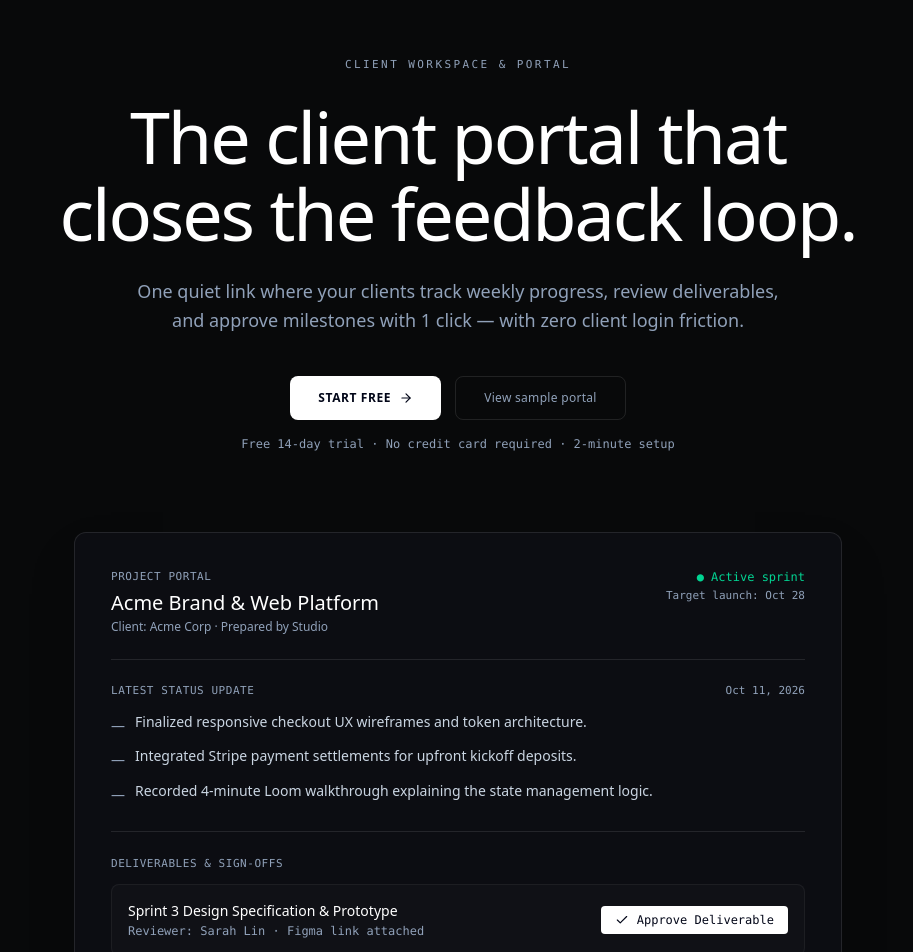
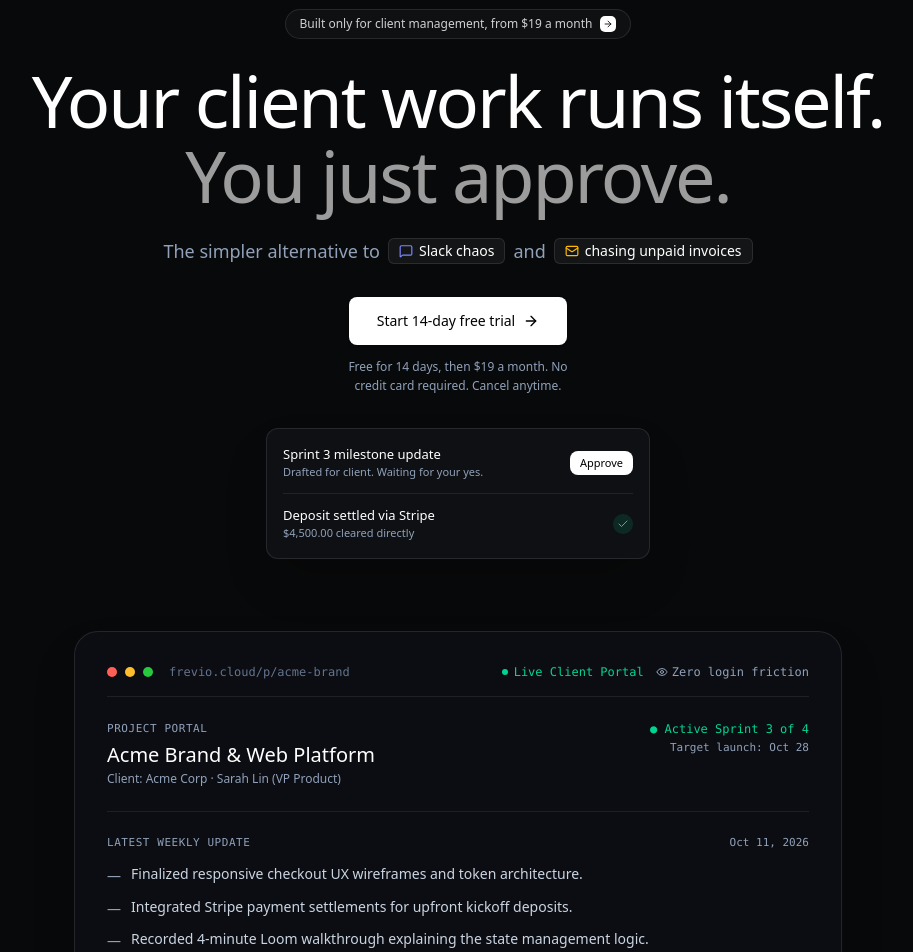
Before and after one commit to jaysisharma/ClentPulse, a Next.js app: page / in a window 1280 px wide. Shown: the part 120-1072 px from the top of the page, without its empty margins (182-1095 px from the left). Built offline with nearby package versions, Linux system fonts and the light colour scheme; no server answers.

Commit message:
feat(hero): align hero with overads.io layout, micro-approval card, and typography

```diff
--- a/src/components/landing/frevio-hero.tsx
+++ b/src/components/landing/frevio-hero.tsx
@@ -2,62 +2,129 @@
 
 import React, { useState } from 'react'
 import Link from 'next/link'
-import { ArrowRight, Check } from 'lucide-react'
+import {
+  ArrowRight, Check, MessageSquare, Mail,
+  CreditCard, Eye, Layers, Sparkles
+} from 'lucide-react'
 
 interface HeroProps {
   signupHref: string
 }
 
 export function FrevioHero({ signupHref }: HeroProps) {
-  const [approved, setApproved] = useState(false)
+  const [approvedQuick, setApprovedQuick] = useState(false)
+  const [approvedDeliverable, setApprovedDeliverable] = useState(false)
 
   return (
-    <section className="relative pt-20 pb-24 md:pt-28 md:pb-36 bg-[#08090A] text-[#F3F4F6]">
-      <div className="max-w-5xl mx-auto px-4 sm:px-6 lg:px-8 text-center">
+    <section className="px-4 pt-12 pb-20 sm:px-6 md:pt-16 md:pb-28 bg-[#08090A] text-[#F3F4F6]">
+      <div className="mx-auto flex max-w-4xl flex-col items-center gap-6 text-center">
 
-        {/* Quiet Mono Category Header */}
-        <div className="text-[11px] font-mono uppercase tracking-[0.22em] text-slate-400 mb-6">
-          Client Workspace & Portal
+        {/* ── 01. Overads Signature Top Pill ── */}
+        <Link
+          href="#pricing"
+          className="inline-flex items-center gap-2 rounded-full border border-white/10 bg-white/[0.03] px-3.5 py-1.5 text-xs text-white/80 hover:text-white transition-colors"
+        >
+          <span>Built only for client management, from $19 a month</span>
+          <span aria-hidden="true" className="grid size-4 place-items-center rounded-[5px] bg-white text-black">
+            <ArrowRight className="size-2.5 text-black" />
+          </span>
+        </Link>
+
+        {/* ── 02. Overads Signature Headline ── */}
+        <h1 className="text-balance font-heading text-[2.5rem] sm:text-6xl md:text-7xl font-light leading-[1.04] tracking-[-0.03em] text-white">
+          Your client work runs itself.{' '}
+          <span className="block text-white/60">You just approve.</span>
+        </h1>
+
+        {/* ── 03. Overads Subtitle with Inline Comparison Tags ── */}
+        <p className="flex flex-wrap items-center justify-center gap-x-2 gap-y-2 text-base md:text-lg text-slate-400 max-w-2xl text-balance">
+          <span>The simpler alternative to</span>
+          <span className="inline-flex items-center gap-1.5 rounded-md bg-white/[0.05] border border-white/10 px-2.5 py-0.5 text-sm font-medium text-white">
+            <MessageSquare className="size-3.5 text-indigo-400" />
+            Slack chaos
+          </span>
+          <span>and</span>
+          <span className="inline-flex items-center gap-1.5 rounded-md bg-white/[0.05] border border-white/10 px-2.5 py-0.5 text-sm font-medium text-white">
+            <Mail className="size-3.5 text-amber-400" />
+            chasing unpaid invoices
+          </span>
+        </p>
+
+        {/* ── 04. Overads CTA Block ── */}
+        <div className="flex flex-col items-center gap-3 pt-2">
+          <Link
+            href={signupHref}
+            className="inline-flex h-12 items-center justify-center gap-2 rounded-lg bg-white px-7 text-sm font-medium text-black transition-colors hover:bg-white/90 shadow-sm cursor-pointer"
+          >
+            <span>Start 14-day free trial</span>
+            <ArrowRight className="size-4" />
+          </Link>
+          <p className="max-w-sm text-balance text-xs leading-relaxed text-slate-400">
+            Free for 14 days, then $19 a month. No credit card required. Cancel anytime.
+          </p>
         </div>
 
-        {/* Monumental, Restrained Headline */}
-        <h1 className="text-4xl sm:text-6xl md:text-7xl font-normal tracking-[-0.03em] text-white leading-[1.08] max-w-4xl mx-auto text-balance">
-          The client portal that closes the feedback loop.
-        </h1>
+        {/* ── 05. Overads Signature Micro-Approval Card ── */}
+        <div className="mx-auto mt-2 max-w-sm w-full rounded-xl border border-white/10 bg-[#0E1013] p-4 text-left shadow-2xl">
+          <div className="flex items-center justify-between gap-3">
+            <div className="min-w-0">
+              <p className="truncate text-[13px] font-medium text-white">Sprint 3 milestone update</p>
+              <p className="text-[11px] text-slate-400">Drafted for client. Waiting for your yes.</p>
+            </div>
+            <button
+              type="button"
+              onClick={() => setApprovedQuick(!approvedQuick)}
+              className={`shrink-0 rounded-[8px] px-2.5 py-1 text-[11px] font-medium transition-colors cursor-pointer ${
+                approvedQuick
+                  ? 'bg-emerald-500/15 text-emerald-400 border border-emerald-500/30'
+                  : 'bg-white text-black hover:bg-white/90'
+              }`}
+            >
+              {approvedQuick ? 'Approved' : 'Approve'}
+            </button>
+          </div>
 
-        {/* Quiet Subtitle */}
-        <p className="mt-6 text-base sm:text-lg text-slate-400 font-normal max-w-2xl mx-auto leading-relaxed text-balance">
-          One quiet link where your clients track weekly progress, review deliverables, and approve milestones with 1 click — with zero client login friction.
-        </p>
+          <div className="my-3 h-px bg-white/[0.08]" />
 
-        {/* Direct, Minimal Action Row */}
-        <div className="mt-8 sm:mt-10 flex flex-col sm:flex-row items-center justify-center gap-3.5">
-          <Link
-            href={signupHref}
-            className="w-full sm:w-auto inline-flex items-center justify-center gap-2 rounded-lg bg-white text-slate-950 hover:bg-slate-100 h-11 px-7 text-xs font-semibold uppercase tracking-wider transition-all"
-          >
-            <span>Start Free</span>
-            <ArrowRight className="w-3.5 h-3.5" />
-          </Link>
-
-          <Link
-            href="#sandbox"
-            className="w-full sm:w-auto inline-flex items-center justify-center gap-2 rounded-lg bg-transparent hover:bg-white/5 text-slate-400 hover:text-white border border-white/10 h-11 px-7 text-xs font-medium tracking-wide transition-all"
-          >
-            <span>View sample portal</span>
-          </Link>
+          <div className="flex items-center justify-between gap-3">
+            <div className="min-w-0">
+              <p className="truncate text-[13px] font-medium text-white">Deposit settled via Stripe</p>
+              <p className="text-[11px] text-slate-400">$4,500.00 cleared directly</p>
+            </div>
+            <div className="size-5 rounded-full bg-emerald-500/15 text-emerald-400 flex items-center justify-center shrink-0">
+              <Check className="size-3" />
+            </div>
+          </div>
         </div>
 
-        {/* Micro Guarantee */}
-        <div className="mt-4 text-xs font-mono text-slate-400">
-          Free 14-day trial · No credit card required · 2-minute setup
-        </div>
+        {/* ── 06. Overads Tile Showcase Container ── */}
+        <div className="mt-8 sm:mt-12 w-full max-w-3xl rounded-[20px] sm:rounded-[24px] border border-white/10 bg-[#0C0D12] p-5 sm:p-8 text-left shadow-2xl">
 
-        {/* ── Document Snapshot: Quiet, Real Client Portal Feed ── */}
-        <div className="mt-16 sm:mt-20 max-w-3xl mx-auto text-left rounded-xl border border-white/10 bg-[#0C0D12] p-6 sm:p-9 shadow-2xl">
+          {/* Top Browser Bar */}
+          <div className="flex items-center justify-between border-b border-white/[0.08] pb-4 mb-6 select-none">
+            <div className="flex items-center gap-2">
+              <div className="w-2.5 h-2.5 rounded-full bg-[#FF5F56]" />
+              <div className="w-2.5 h-2.5 rounded-full bg-[#FFBD2E]" />
+              <div className="w-2.5 h-2.5 rounded-full bg-[#27C93F]" />
+              <span className="ml-2 text-xs font-mono text-slate-500 hidden sm:inline">
+                frevio.cloud/p/acme-brand
+              </span>
+            </div>
 
-          {/* Document Header */}
-          <div className="flex flex-col sm:flex-row sm:items-start justify-between gap-4 pb-6 border-b border-white/10">
+            <div className="flex items-center gap-3">
+              <div className="flex items-center gap-1.5 text-xs font-mono text-emerald-400">
+                <span className="w-1.5 h-1.5 rounded-full bg-emerald-400" />
+                <span>Live Client Portal</span>
+              </div>
+              <div className="hidden sm:flex items-center gap-1 text-xs text-slate-400 font-mono">
+                <Eye className="w-3 h-3" />
+                <span>Zero login friction</span>
+              </div>
+            </div>
+          </div>
+
+          {/* Project Details */}
+          <div className="flex flex-col sm:flex-row sm:items-start justify-between gap-4 pb-6 border-b border-white/[0.08]">
             <div>
               <div className="text-[11px] font-mono uppercase tracking-wider text-slate-400">
                 Project Portal
@@ -66,41 +133,41 @@
                 Acme Brand & Web Platform
               </div>
               <div className="text-xs text-slate-400 mt-0.5">
-                Client: Acme Corp · Prepared by Studio
+                Client: Acme Corp · Sarah Lin (VP Product)
               </div>
             </div>
 
             <div className="text-left sm:text-right font-mono text-xs">
-              <span className="text-emerald-400">● Active sprint</span>
+              <span className="text-emerald-400">● Active Sprint 3 of 4</span>
               <div className="text-slate-400 text-[11px] mt-1">Target launch: Oct 28</div>
             </div>
           </div>
 
-          {/* Section: Latest Update */}
-          <div className="py-6 border-b border-white/10 space-y-3">
+          {/* Section: Status Update */}
+          <div className="py-6 border-b border-white/[0.08] space-y-3">
             <div className="flex items-center justify-between text-xs font-mono">
-              <span className="text-slate-400 uppercase tracking-wider text-[11px]">Latest Status Update</span>
+              <span className="text-slate-400 uppercase tracking-wider text-[11px]">Latest Weekly Update</span>
               <span className="text-slate-400 text-[11px]">Oct 11, 2026</span>
             </div>
 
             <ul className="space-y-2 text-xs sm:text-sm text-slate-300 font-light leading-relaxed">
               <li className="flex items-start gap-2.5">
-                <span className="text-slate-400 mt-1">―</span>
+                <span className="text-slate-400 mt-0.5">―</span>
                 <span>Finalized responsive checkout UX wireframes and token architecture.</span>
               </li>
               <li className="flex items-start gap-2.5">
-                <span className="text-slate-400 mt-1">―</span>
+                <span className="text-slate-400 mt-0.5">―</span>
                 <span>Integrated Stripe payment settlements for upfront kickoff deposits.</span>
               </li>
               <li className="flex items-start gap-2.5">
-                <span className="text-slate-400 mt-1">―</span>
+                <span className="text-slate-400 mt-0.5">―</span>
                 <span>Recorded 4-minute Loom walkthrough explaining the state management logic.</span>
               </li>
             </ul>
           </div>
 
-          {/* Section: Deliverable Sign-off */}
-          <div className="py-6 border-b border-white/10 space-y-3">
+          {/* Section: Deliverable Approval */}
+          <div className="py-6 border-b border-white/[0.08] space-y-3">
             <div className="text-slate-400 font-mono uppercase tracking-wider text-[11px]">
               Deliverables & Sign-offs
             </div>
@@ -117,20 +184,20 @@
 
               <button
                 type="button"
-                onClick={() => setApproved(!approved)}
-                className={`inline-flex items-center gap-2 px-3.5 py-1.5 rounded text-xs font-mono font-medium transition-colors cursor-pointer self-start sm:self-auto ${
-                  approved
+                onClick={() => setApprovedDeliverable(!approvedDeliverable)}
+                className={`inline-flex items-center gap-2 px-3.5 py-1.5 rounded-[8px] text-xs font-mono font-medium transition-colors cursor-pointer self-start sm:self-auto ${
+                  approvedDeliverable
                     ? 'bg-emerald-500/10 text-emerald-400 border border-emerald-500/20'
                     : 'bg-white text-slate-950 hover:bg-slate-200'
                 }`}
               >
                 <Check className="w-3.5 h-3.5" />
-                <span>{approved ? 'Approved by Client' : 'Approve Deliverable'}</span>
+                <span>{approvedDeliverable ? 'Approved by Client' : 'Approve Deliverable'}</span>
               </button>
             </div>
           </div>
 
-          {/* Section: Invoices & Payment */}
+          {/* Section: Invoices & Settlement */}
           <div className="pt-6 space-y-3">
             <div className="text-slate-400 font-mono uppercase tracking-wider text-[11px]">
               Payment Status
@@ -149,13 +216,27 @@
           </div>
 
           {/* Document Footer */}
-          <div className="mt-8 pt-5 border-t border-white/5 flex items-center justify-between text-[11px] font-mono text-slate-400">
+          <div className="mt-8 pt-5 border-t border-white/[0.08] flex items-center justify-between text-[11px] font-mono text-slate-400">
             <span>Client portal link: frevio.cloud/p/acme-brand</span>
             <span>Powered by Frevio</span>
           </div>
 
         </div>
 
+        {/* ── 07. Overads Signature "Works with" Integration Row ── */}
+        <div className="mt-6 flex flex-wrap items-center justify-center gap-x-6 gap-y-3 text-xs font-mono text-slate-400">
+          <span className="text-slate-400 uppercase tracking-wider text-[10px]">Works seamlessly with:</span>
+          <span className="text-slate-400">Stripe</span>
+          <span className="text-slate-400">·</span>
+          <span className="text-slate-400">Figma</span>
+          <span className="text-slate-400">·</span>
+          <span className="text-slate-400">Loom</span>
+          <span className="text-slate-400">·</span>
+          <span className="text-slate-400">Slack</span>
+          <span className="text-slate-400">·</span>
+          <span className="text-slate-400">Google Drive</span>
+        </div>
+
       </div>
     </section>
   )
```
